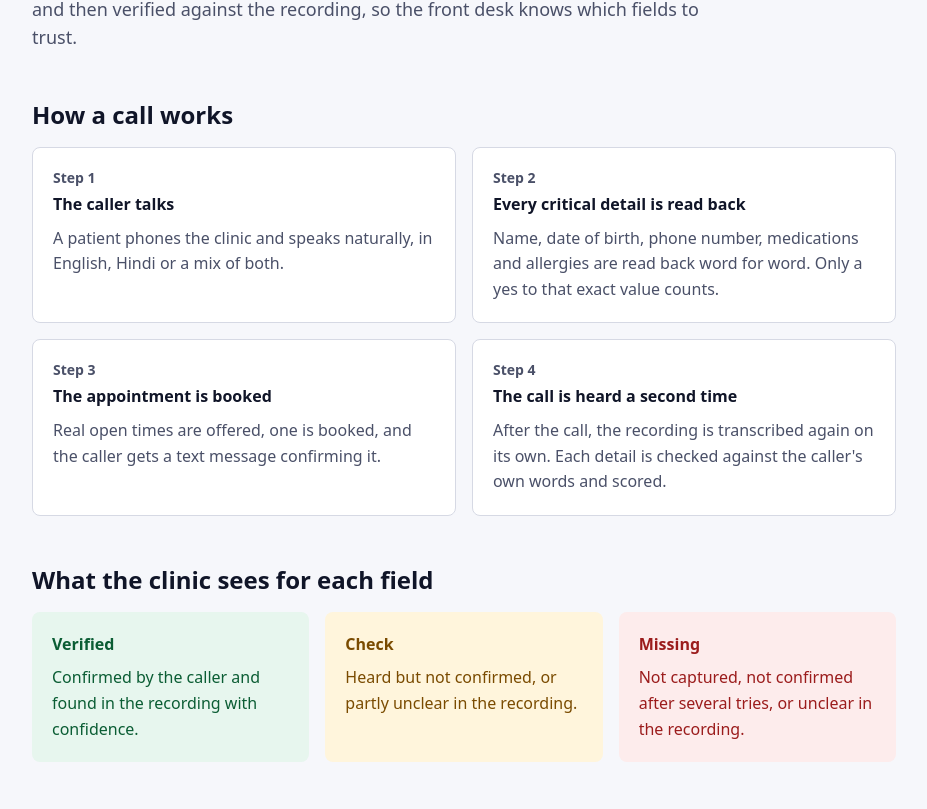
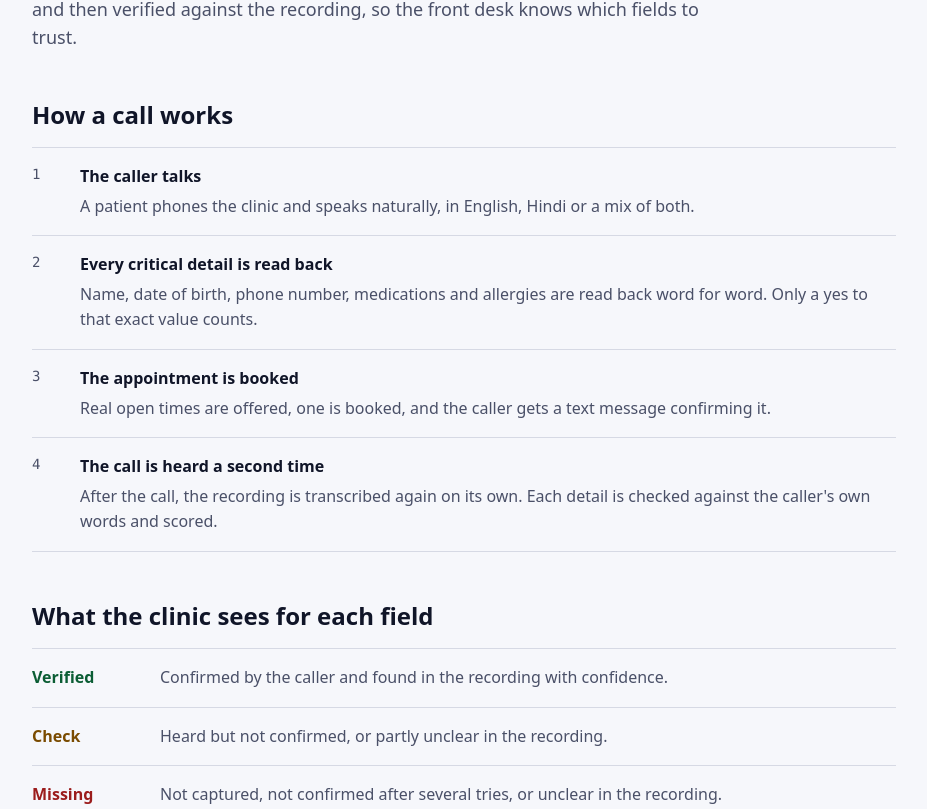
Before and after one commit to Bisman-Singh/twiceheard, a Next.js app: page / in a window 1280 px wide. Shown: the part 251-1060 px from the top of the page, without its empty margins (176-1103 px from the left). Built offline with nearby package versions, Linux system fonts and the light colour scheme.

Commit message:
fix: the landing page reads like the rest of the product, not like a template

```diff
--- a/app/page.tsx
+++ b/app/page.tsx
@@ -19,9 +19,9 @@ const STEPS = [
 
 /** Written out in full so the stylesheet contains them; the CSP forbids inline style attributes. */
 const TONES = {
-  green: "bg-[var(--green-bg)] text-[var(--green-text)]",
-  amber: "bg-[var(--amber-bg)] text-[var(--amber-text)]",
-  red: "bg-[var(--red-bg)] text-[var(--red-text)]",
+  green: "text-[var(--green-text)]",
+  amber: "text-[var(--amber-text)]",
+  red: "text-[var(--red-text)]",
 } as const;
 
 const GRADES = [
@@ -63,15 +63,17 @@ export default function Home() {
         <h2 id="how" className="text-2xl font-semibold">
           How a call works
         </h2>
-        <ol className="grid gap-4 sm:grid-cols-2">
+        <ol className="border-t border-[var(--line)]">
           {STEPS.map((step, index) => (
             <li
               key={step.title}
-              className="rounded-lg border border-[var(--line)] bg-[var(--surface)] p-5"
+              className="grid grid-cols-[2rem_1fr] gap-x-4 border-b border-[var(--line)] py-4"
             >
-              <p className="text-sm font-semibold text-[var(--muted)]">Step {index + 1}</p>
-              <h3 className="mt-1 font-semibold">{step.title}</h3>
-              <p className="mt-2 text-[var(--muted)]">{step.body}</p>
+              <span className="font-mono text-sm text-[var(--muted)]">{index + 1}</span>
+              <div>
+                <h3 className="font-semibold">{step.title}</h3>
+                <p className="mt-1 text-[var(--muted)]">{step.body}</p>
+              </div>
             </li>
           ))}
         </ol>
@@ -81,11 +83,14 @@ export default function Home() {
         <h2 id="grades" className="text-2xl font-semibold">
           What the clinic sees for each field
         </h2>
-        <ul className="grid gap-4 sm:grid-cols-3">
+        <ul className="border-t border-[var(--line)]">
           {GRADES.map((grade) => (
-            <li key={grade.label} className={`rounded-lg p-5 ${TONES[grade.tone]}`}>
-              <h3 className="font-semibold">{grade.label}</h3>
-              <p className="mt-2">{grade.body}</p>
+            <li
+              key={grade.label}
+              className="grid grid-cols-[7rem_1fr] gap-x-4 border-b border-[var(--line)] py-4 max-sm:grid-cols-1"
+            >
+              <h3 className={`font-semibold ${TONES[grade.tone]}`}>{grade.label}</h3>
+              <p className="text-[var(--muted)]">{grade.body}</p>
             </li>
           ))}
         </ul>
```
Also changed, not shown: 2 other files (tests, documents, lock files or other folders).
